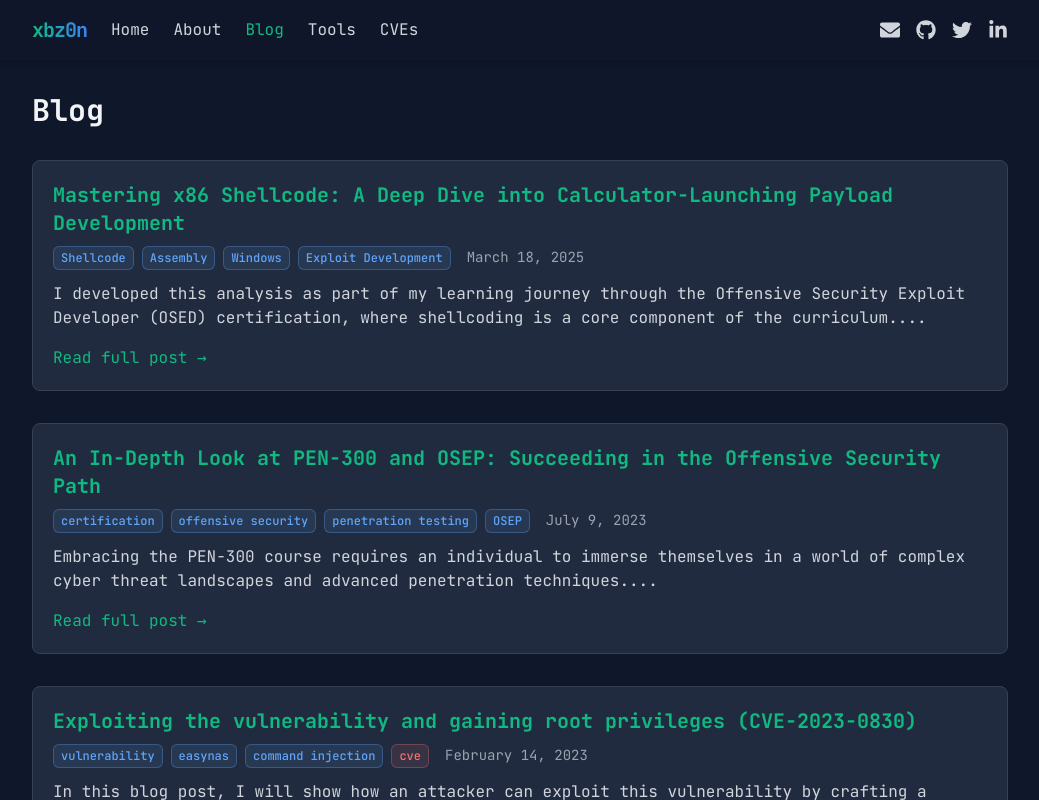
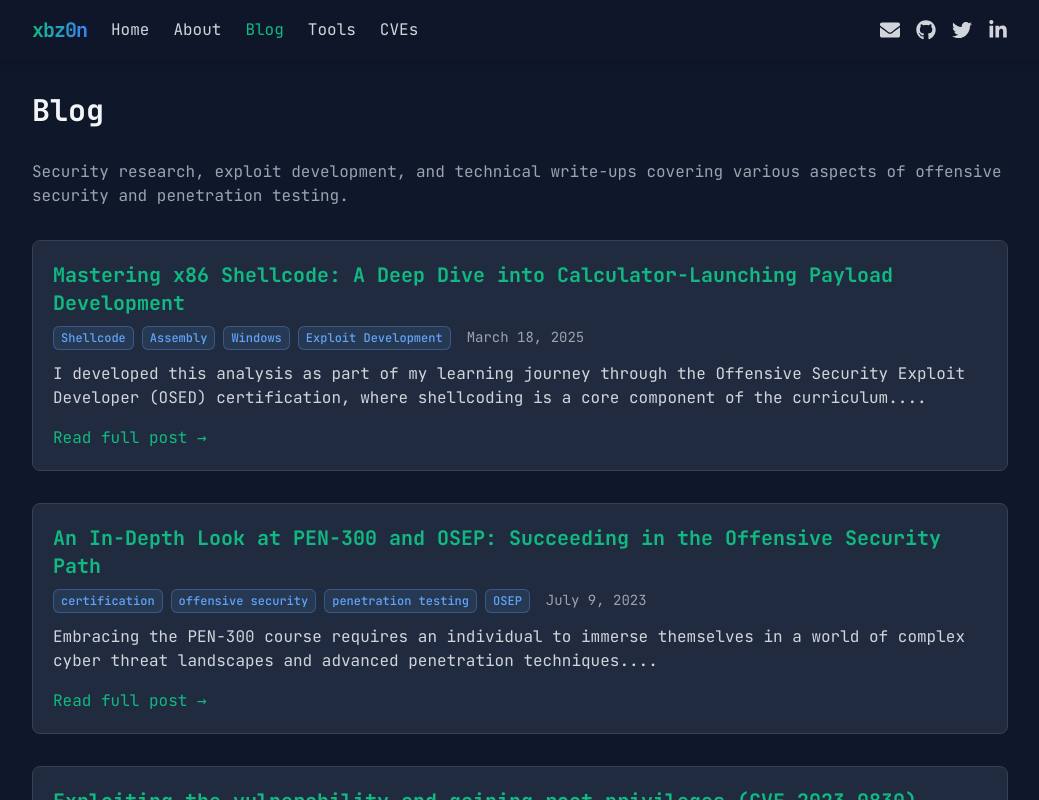
Before and after one commit to xbz0n/xbz0n.github.io, a Next.js app: page /blog in a window 1280 px wide. Shown: the top 800 px of the page, without its empty margins (120-1159 px from the left). Built offline with nearby package versions, Linux system fonts and the light colour scheme.

Commit message:
Add descriptive text under Blog page title for consistency with other pages

```diff
--- a/pages/blog/index.js
+++ b/pages/blog/index.js
@@ -15,6 +15,9 @@ export default function Blog({ posts }) {
 
       <div className="space-y-8">
         <h1 className="text-3xl font-bold">Blog</h1>
+        <p className="text-gray-400">
+          Security research, exploit development, and technical write-ups covering various aspects of offensive security and penetration testing.
+        </p>
 
         <div className="space-y-8">
           {posts.map((post) => (
```
